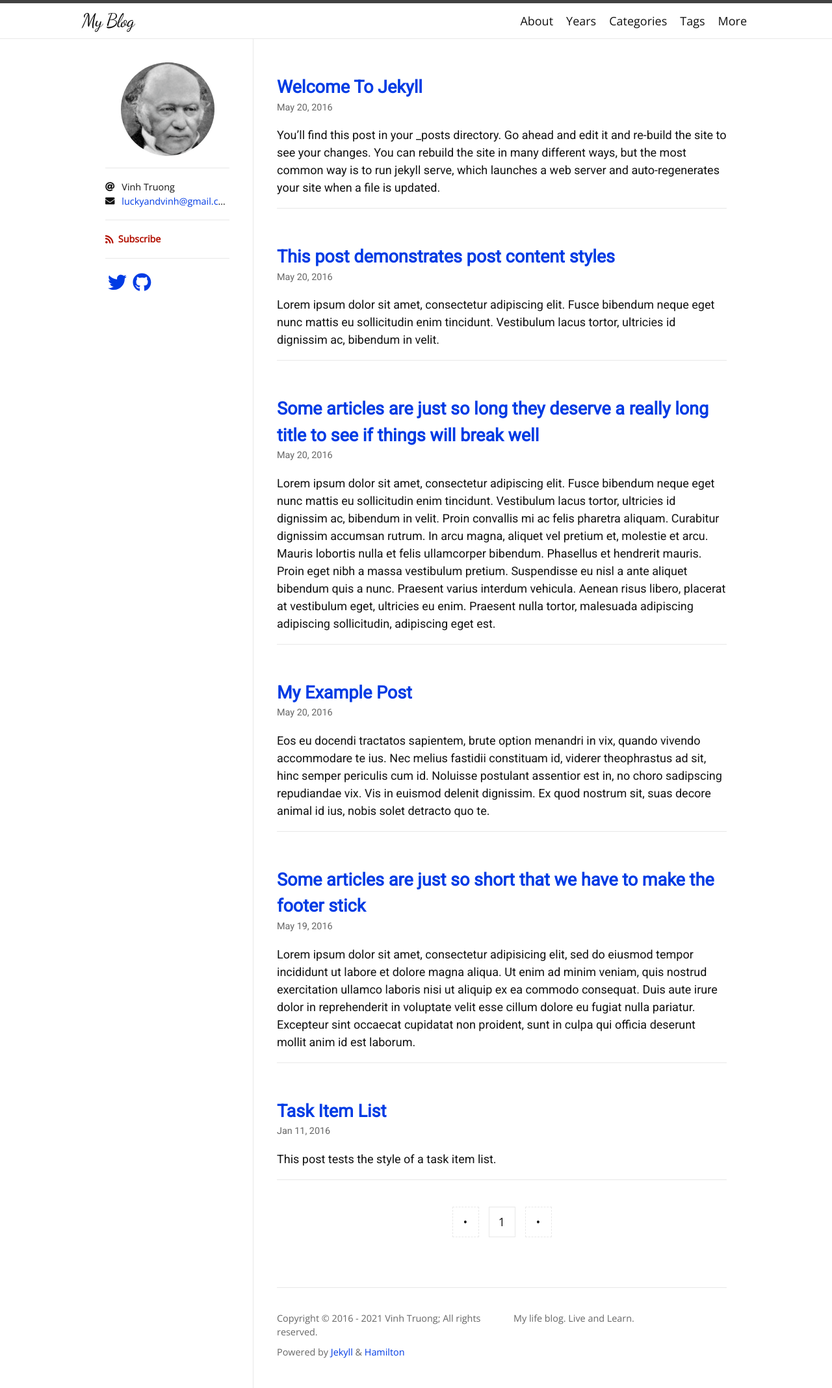
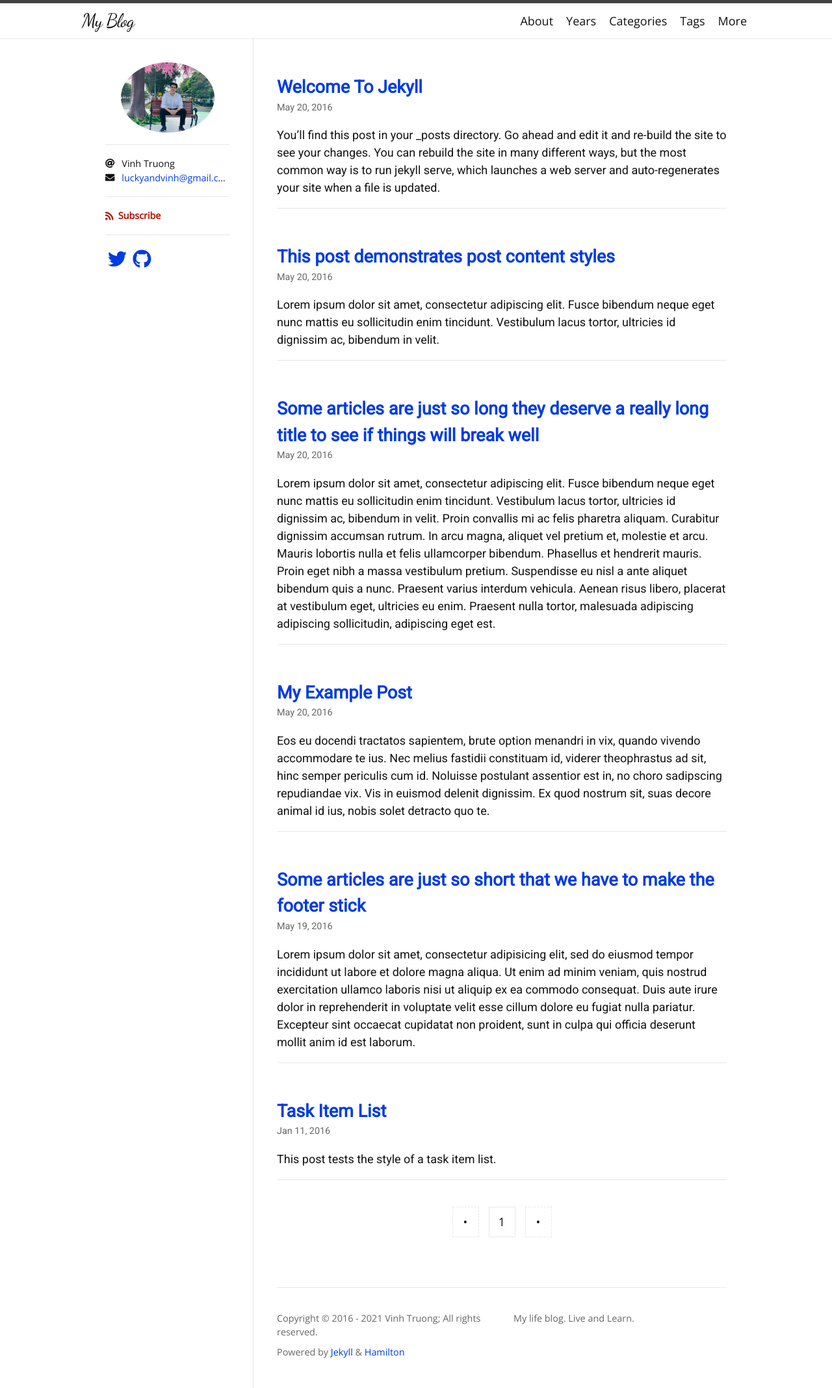
Before and after one commit to thvinh-tr/thvinhtruong.github.io, a Jekyll site: the page built from index.html, in a window 1280 px wide. Shown: the whole page at 65% size. Built offline with Jekyll 4.4.1, drawn with Linux system fonts in a browser that asks for light colours; nearby versions of some CDN libraries; some web fonts are replaced; the list of posts is cut into pages by our own code.

Commit message:
Change profile

```diff
--- a/_config.yml
+++ b/_config.yml
@@ -1,7 +1,7 @@
 title: My Blog
 description: My life blog. Live and Learn.
 author: Vinh Truong
-avatar: /logo.png
+avatar: /logo.jpg
 email: luckyandvinh@gmail.com
 
 plugins:
@@ -32,7 +32,7 @@ exclude:
 twitter:
   username: Vinh Truong
   card: summary
-logo: logo.png
+logo: /logo.jpg
 social:
   name: Vinh Truong
   links:
```
Also changed, not shown: README.md, logo.jpg (added), logo.png (deleted), 1 other file.
